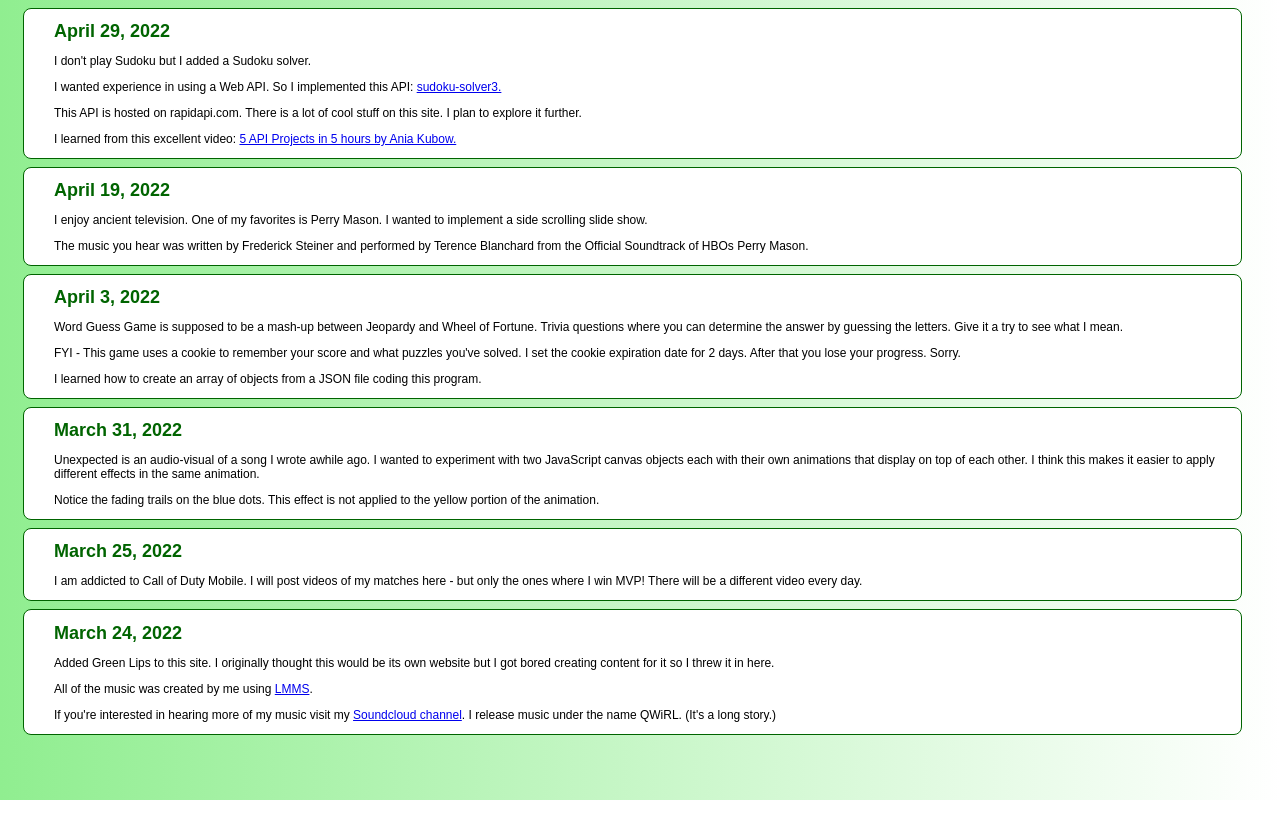
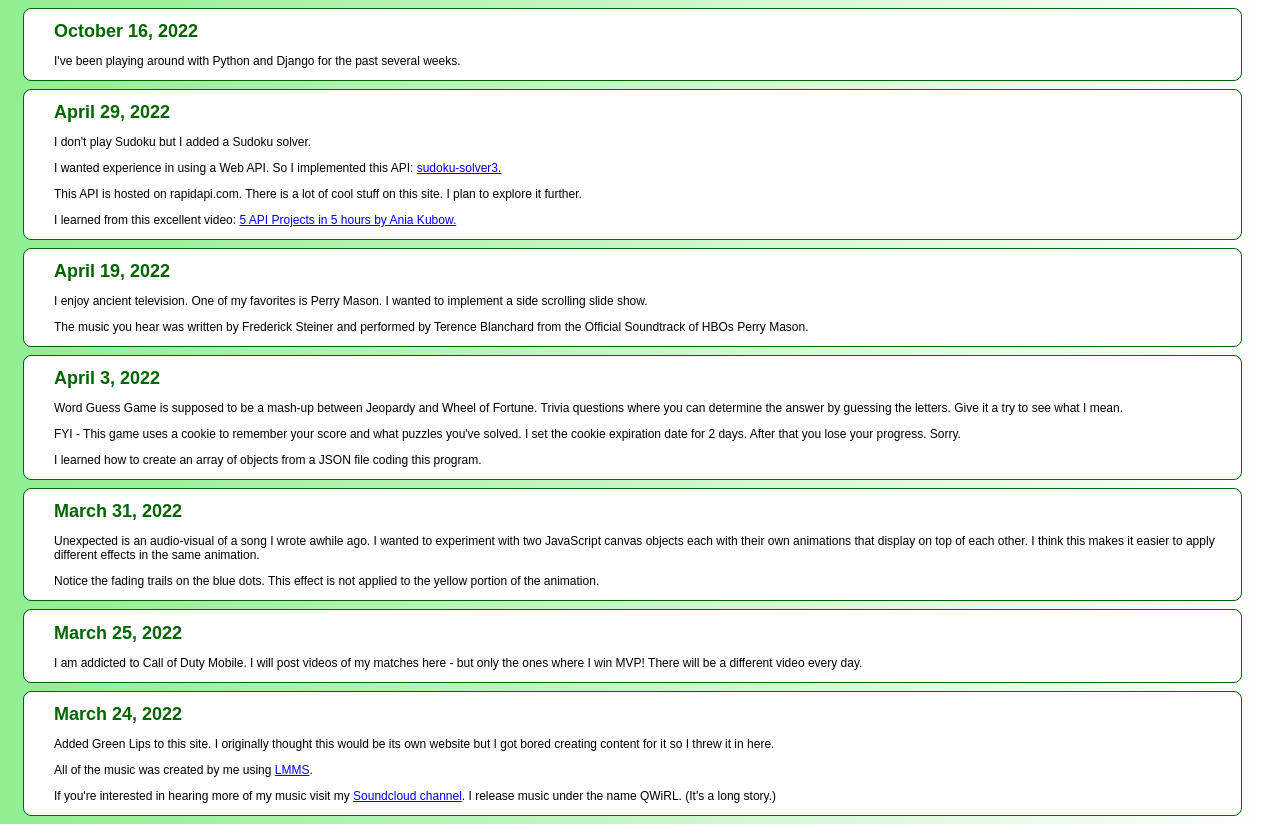
Before and after one commit to bargeosch/bargeosch.github.io, a plain HTML site: page blog/blog.html in a window 1280 px wide. Before the commit the page ends 800 px from the top, so only its background shows below. Drawn offline with Linux system fonts and the light colour scheme.

Commit message:
Blog commit

```diff
--- a/blog/blog.html
+++ b/blog/blog.html
@@ -19,6 +19,10 @@ Always add new entries to the TOP of the page.
     </head>
     <body>
     <!-- INSERT NEW BLOG ENTRIES div's HERE  -->
+    <div>
+        <h1>October 16, 2022</h1>
+        <p>I've been playing around with Python and Django for the past several weeks.</p>
+    </div>
     <div>
         <h1>April 29, 2022</h1>
         <p>I don't play Sudoku but I added a Sudoku solver.</p>
```
